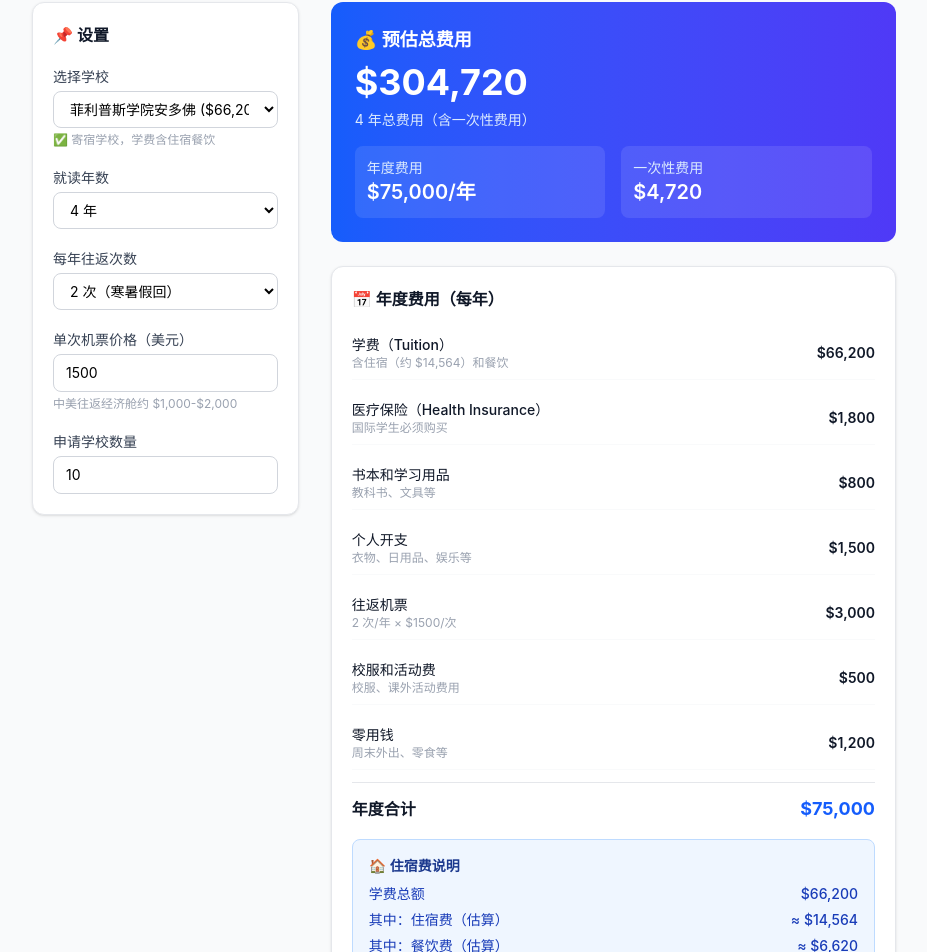
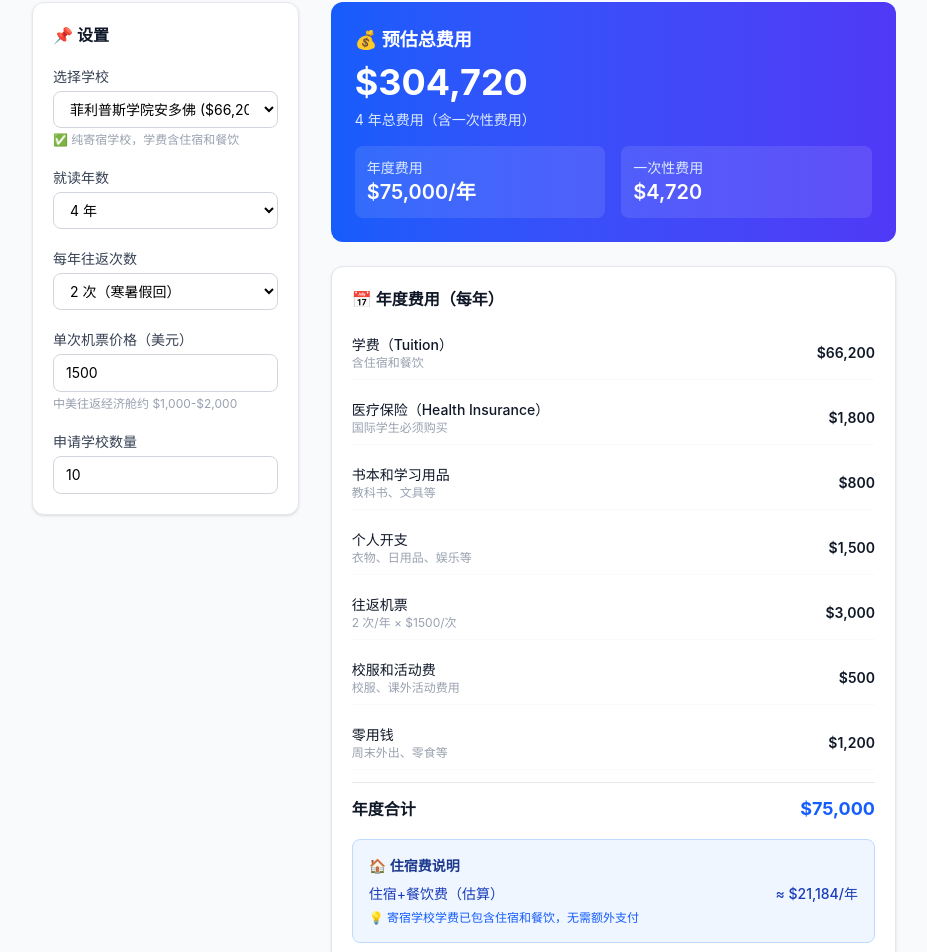
Before and after one commit to Hshyyy/meigao-helper, a React (Vite) app: page /cost in a window 1280 px wide. Shown: the part 195-1147 px from the top of the page, without its empty margins (176-1103 px from the left). Built offline with nearby package versions, Linux system fonts and the light colour scheme.

Commit message:
费用计算器：区分纯寄宿/纯走读/混合型学校，混合型可选住宿方式

```diff
--- a/src/pages/CostCalculator.tsx
+++ b/src/pages/CostCalculator.tsx
@@ -16,6 +16,7 @@ export default function CostCalculator() {
   const [tripsPerYear, setTripsPerYear] = useState(2);
   const [flightCost, setFlightCost] = useState("1500");
   const [applySchools, setApplySchools] = useState("10");
+  const [boardingChoice, setBoardingChoice] = useState<"boarding" | "day">("boarding");
 
   const flightCostNum = Number(flightCost) || 0;
   const applySchoolsNum = Number(applySchools) || 0;
@@ -25,11 +26,17 @@ export default function CostCalculator() {
     [selectedSchoolId]
   );
 
-  // 根据学校类型判断住宿费用
-  const isBoarding = selectedSchool.type === "寄宿" || selectedSchool.type === "寄宿/走读";
-  // 寄宿学校住宿费估算（约占学费的 20-25%）
-  const estimatedRoomBoard = isBoarding ? Math.round(selectedSchool.tuition * 0.22) : 0;
-  const hostFamilyCost = isBoarding ? 0 : 15000;
+  // 学校类型判断
+  const schoolType = selectedSchool.type; // "寄宿" | "走读" | "寄宿/走读"
+  const isPureBoarding = schoolType === "寄宿";
+  const isPureDay = schoolType === "走读";
+  const isMixed = schoolType === "寄宿/走读";
+  // 实际是否寄宿（混合型根据用户选择）
+  const effectiveBoarding = isPureBoarding || (isMixed && boardingChoice === "boarding");
+
+  // 费用估算
+  const estimatedRoomBoard = Math.round(selectedSchool.tuition * 0.22);
+  const hostFamilyCost = 15000;
 
   // 年度费用
   const annualCosts: CostItem[] = useMemo(
@@ -37,16 +44,16 @@ export default function CostCalculator() {
       {
         name: "学费（Tuition）",
         amount: selectedSchool.tuition,
-        note: isBoarding
-          ? `含住宿（约 $${estimatedRoomBoard.toLocaleString()}）和餐饮`
-          : "不含住宿，需另找寄宿家庭",
+        note: effectiveBoarding
+          ? "含住宿和餐饮"
+          : "不含住宿",
       },
-      ...(!isBoarding
+      ...(!effectiveBoarding
         ? [
             {
               name: "寄宿家庭费用",
               amount: hostFamilyCost,
-              note: "走读学校需安排寄宿家庭",
+              note: "走读需安排寄宿家庭",
             },
           ]
         : []),
@@ -161,9 +168,33 @@ export default function CostCalculator() {
                 ))}
               </select>
               <p className="text-xs text-gray-400 mt-1">
-                {isBoarding ? "✅ 寄宿学校，学费含住宿餐饮" : "⚠️ 走读学校，需另找寄宿家庭"}
+                {isPureBoarding && "✅ 纯寄宿学校，学费含住宿和餐饮"}
+                {isPureDay && "⚠️ 纯走读学校，需另找寄宿家庭"}
+                {isMixed && "🔄 寄宿/走读可选，国际生通常选寄宿"}
               </p>
             </div>
+
+            {/* 混合型学校：选择寄宿或走读 */}
+            {isMixed && (
+              <div>
+                <label className="block text-sm font-medium text-gray-700 mb-1">
+                  住宿方式
+                </label>
+                <select
+                  value={boardingChoice}
+                  onChange={(e) => setBoardingChoice(e.target.value as "boarding" | "day")}
+                  className="w-full border border-gray-300 rounded-lg px-3 py-2 text-sm"
+                >
+                  <option value="boarding">寄宿（住校）</option>
+                  <option value="day">走读（寄宿家庭）</option>
+                </select>
+                <p className="text-xs text-gray-400 mt-1">
+                  {boardingChoice === "boarding"
+                    ? "学费已含住宿和餐饮"
+                    : "需另找寄宿家庭，费用另计"}
+                </p>
+              </div>
+            )}
 
             <div>
               <label className="block text-sm font-medium text-gray-700 mb-1">
@@ -285,32 +316,30 @@ export default function CostCalculator() {
             </div>
 
             {/* 住宿费说明 */}
-            {isBoarding && (
-              <div className="mt-4 bg-blue-50 border border-blue-200 rounded-lg p-4">
-                <h4 className="text-sm font-semibold text-blue-900 mb-2">🏠 住宿费说明</h4>
+            <div className="mt-4 bg-blue-50 border border-blue-200 rounded-lg p-4">
+              <h4 className="text-sm font-semibold text-blue-900 mb-2">🏠 住宿费说明</h4>
+              {effectiveBoarding ? (
                 <div className="space-y-1.5 text-sm text-blue-800">
                   <div className="flex justify-between">
-                    <span>学费总额</span>
-                    <span className="font-medium">${selectedSchool.tuition.toLocaleString()}</span>
+                    <span>住宿+餐饮费（估算）</span>
+                    <span className="font-medium">≈ ${(estimatedRoomBoard + Math.round(selectedSchool.tuition * 0.1)).toLocaleString()}/年</span>
                   </div>
+                  <p className="text-xs text-blue-600 mt-1">
+                    💡 寄宿学校学费已包含住宿和餐饮，无需额外支付
+                  </p>
+                </div>
+              ) : (
+                <div className="space-y-1.5 text-sm text-blue-800">
                   <div className="flex justify-between">
-                    <span>其中：住宿费（估算）</span>
-                    <span className="font-medium">≈ ${estimatedRoomBoard.toLocaleString()}</span>
+                    <span>寄宿家庭费用（估算）</span>
+                    <span className="font-medium">≈ ${hostFamilyCost.toLocaleString()}/年</span>
                   </div>
-                  <div className="flex justify-between">
-                    <span>其中：餐饮费（估算）</span>
-                    <span className="font-medium">≈ ${Math.round(selectedSchool.tuition * 0.1).toLocaleString()}</span>
-                  </div>
-                  <div className="flex justify-between">
-                    <span>其中：学术课程（估算）</span>
-                    <span className="font-medium">≈ ${(selectedSchool.tuition - estimatedRoomBoard - Math.round(selectedSchool.tuition * 0.1)).toLocaleString()}</span>
-                  </div>
+                  <p className="text-xs text-blue-600 mt-1">
+                    ⚠️ 走读学校需自行安排寄宿家庭，费用另计
+                  </p>
                 </div>
-                <p className="text-xs text-blue-600 mt-2">
-                  💡 以上为估算值，实际比例因学校而异，仅供参考
-                </p>
-              </div>
-            )}
+              )}
+            </div>
           </div>
 
           {/* 一次性费用明细 */}
```
